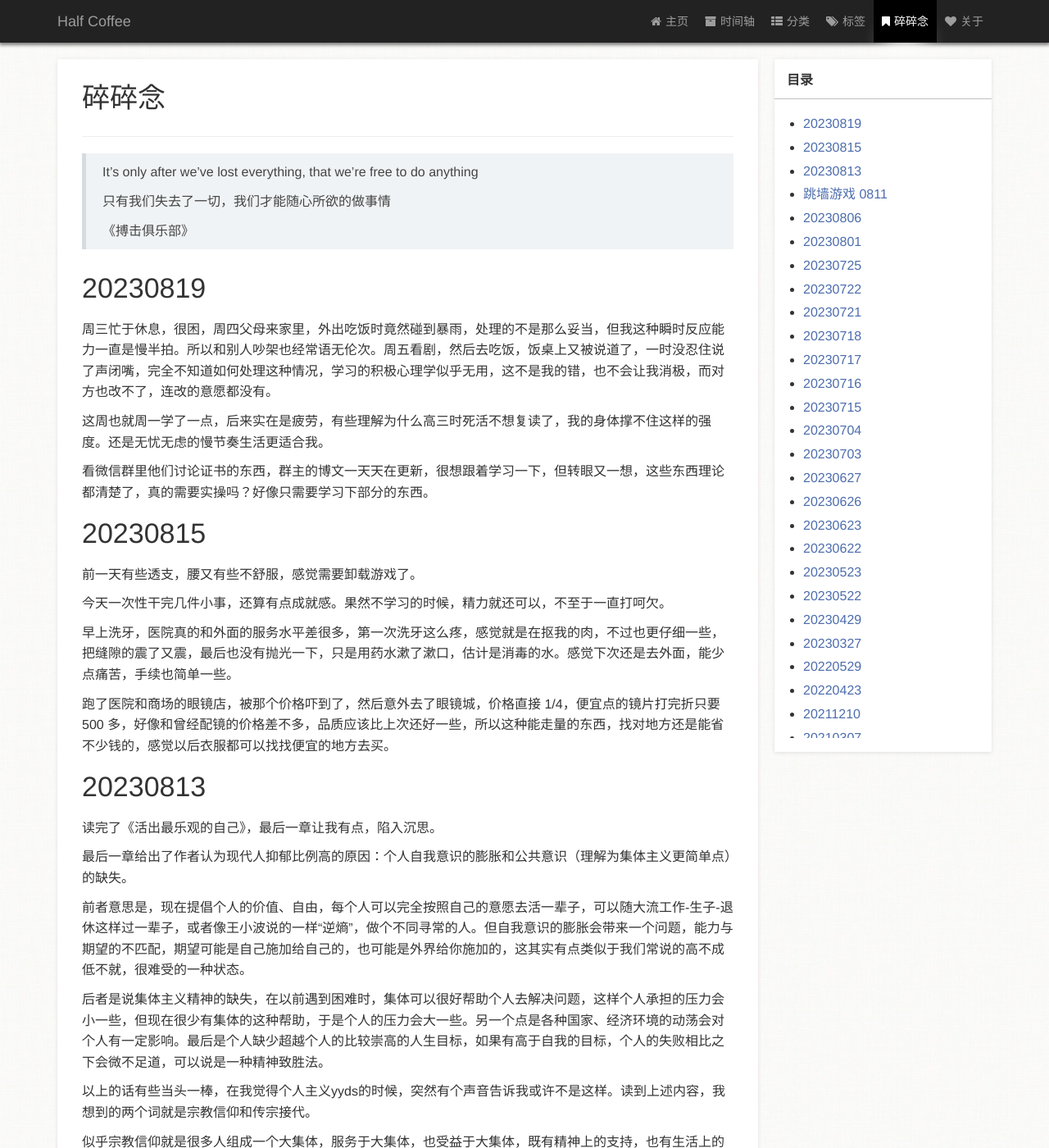
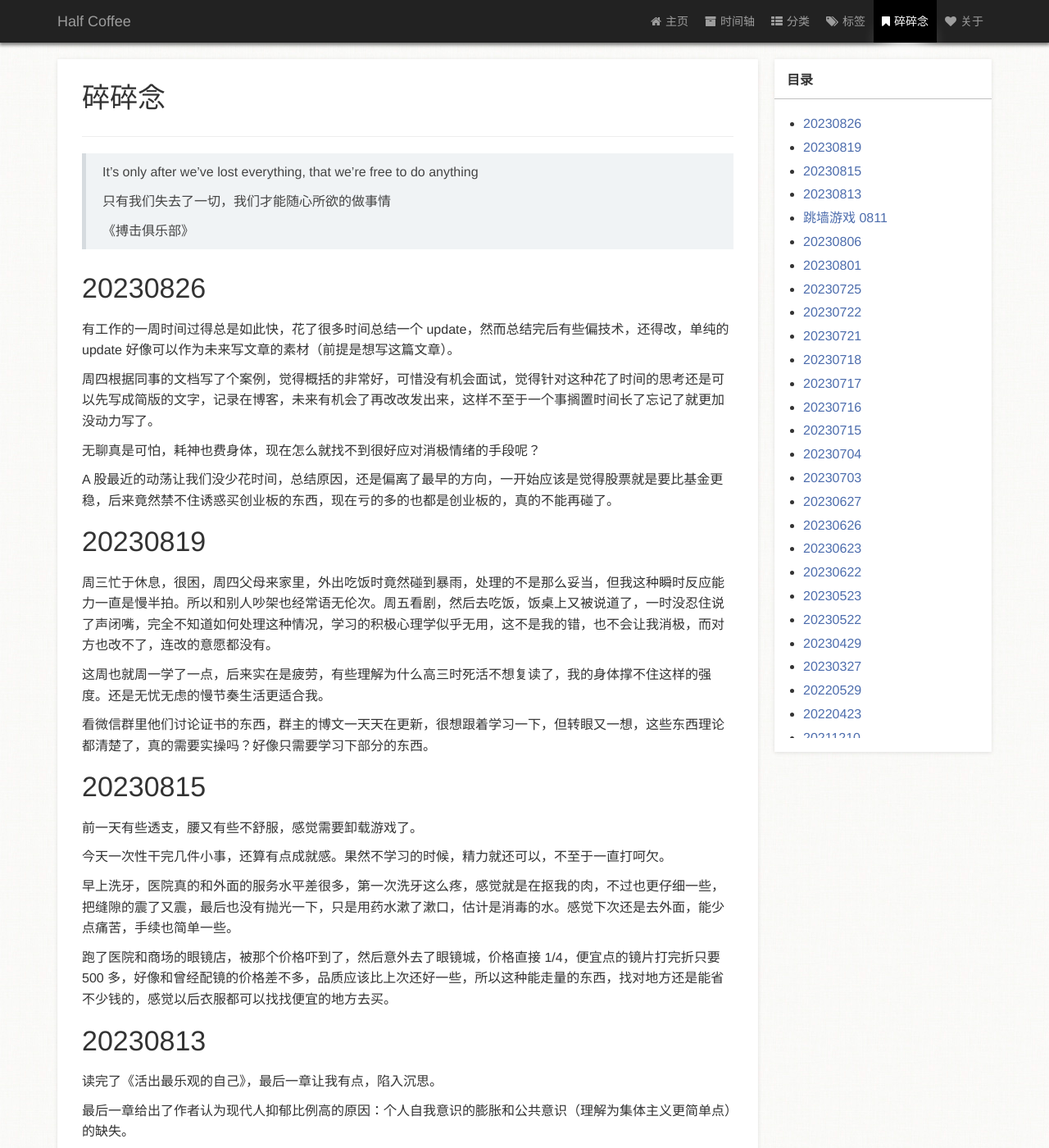
Before and after one commit to zm1990s/halfcoffee, a Jekyll site: the page built from page/3碎碎念.md, in a window 1280 px wide and 1400 px high. Shown: the whole window at 82% size. Built offline with Jekyll 4.4.1, drawn with Linux system fonts in a browser that asks for light colours; comment, search, counter and statistics services are not loaded; a style sheet for code colours, icons or effects is not loaded.

Commit message:
20230826

```diff
--- a/page/3碎碎念.md
+++ b/page/3碎碎念.md
@@ -15,6 +15,16 @@ type: page
 > 《搏击俱乐部》
 
 
+
+# 20230826
+
+有工作的一周时间过得总是如此快，花了很多时间总结一个 update，然而总结完后有些偏技术，还得改，单纯的 update 好像可以作为未来写文章的素材（前提是想写这篇文章）。
+
+周四根据同事的文档写了个案例，觉得概括的非常好，可惜没有机会面试，觉得针对这种花了时间的思考还是可以先写成简版的文字，记录在博客，未来有机会了再改改发出来，这样不至于一个事搁置时间长了忘记了就更加没动力写了。
+
+无聊真是可怕，耗神也费身体，现在怎么就找不到很好应对消极情绪的手段呢？
+
+A 股最近的动荡让我们没少花时间，总结原因，还是偏离了最早的方向，一开始应该是觉得股票就是要比基金更稳，后来竟然禁不住诱惑买创业板的东西，现在亏的多的也都是创业板的，真的不能再碰了。
 
 # 20230819
 
```
